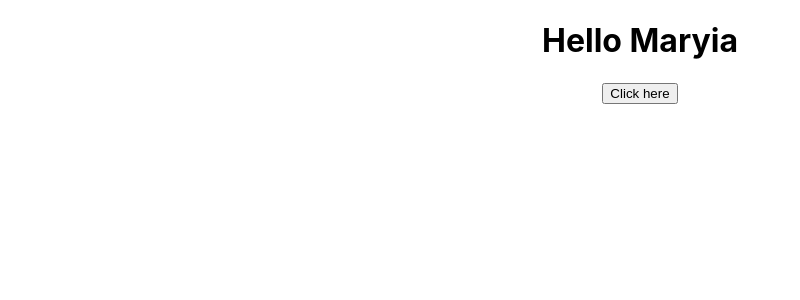
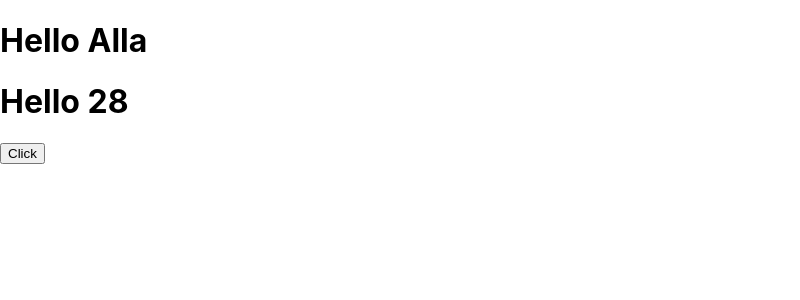
Before and after one commit to MaryiaBialetskaya1/learn-react-hooks, a React (Create React App) app: page / in a window 1280 px wide. Shown: the top 300 px of the page, without its empty margins (0-800 px from the left). Built offline with nearby package versions, Linux system fonts and the light colour scheme.

Commit message:
add new component

```diff
--- a/src/App.js
+++ b/src/App.js
@@ -1,24 +1,30 @@
-import React from "react";
-import { Component } from "react";
 import "./App.css";
-
-class App extends Component {
-  state = {
-    name: "Maryia",
-  };
-
-  onCnangeName() {
-    this.setState({ name: "Alla" });
-  }
-
-  render() {
-    return (
-      <div className="App">
-        <h1>Hello {this.state.name}</h1>
-        <button onClick={() => this.onCnangeName()}>Click here</button>
-      </div>
-    );
-  }
+import UseHooks01 from "./components/UseHooks01/UseHooks01";
+function App() {
+  return (
+    <div>
+      <UseHooks01 />
+    </div>
+  );
 }
 
+// class App extends Component {
+//   state = {
+//     name: "Maryia",
+//   };
+
+//   onCnangeName() {
+//     this.setState({ name: "Alla" });
+//   }
+
+//   render() {
+//     return (
+//       <div className="App">
+//         <h1>Hello {this.state.name}</h1>
+//         <button onClick={() => this.onCnangeName()}>Click here</button>
+//       </div>
+//     );
+//   }
+// }
+
 export default App;
--- /dev/null
+++ b/src/components/UseHooks01/UseHooks01.js
@@ -0,0 +1,18 @@
+import { useState } from "react";
+function UseHooks01() {
+  const [name, setName] = useState("Alla");
+  const [age, setAge] = useState(28);
+
+  const updateData = () => {
+    setName("Emeily");
+    setAge(4);
+  };
+  return (
+    <div>
+      <h1>Hello {name}</h1>
+      <h1>Hello {age}</h1>
+      <button onClick={updateData}>Click</button>
+    </div>
+  );
+}
+export default UseHooks01;
```
